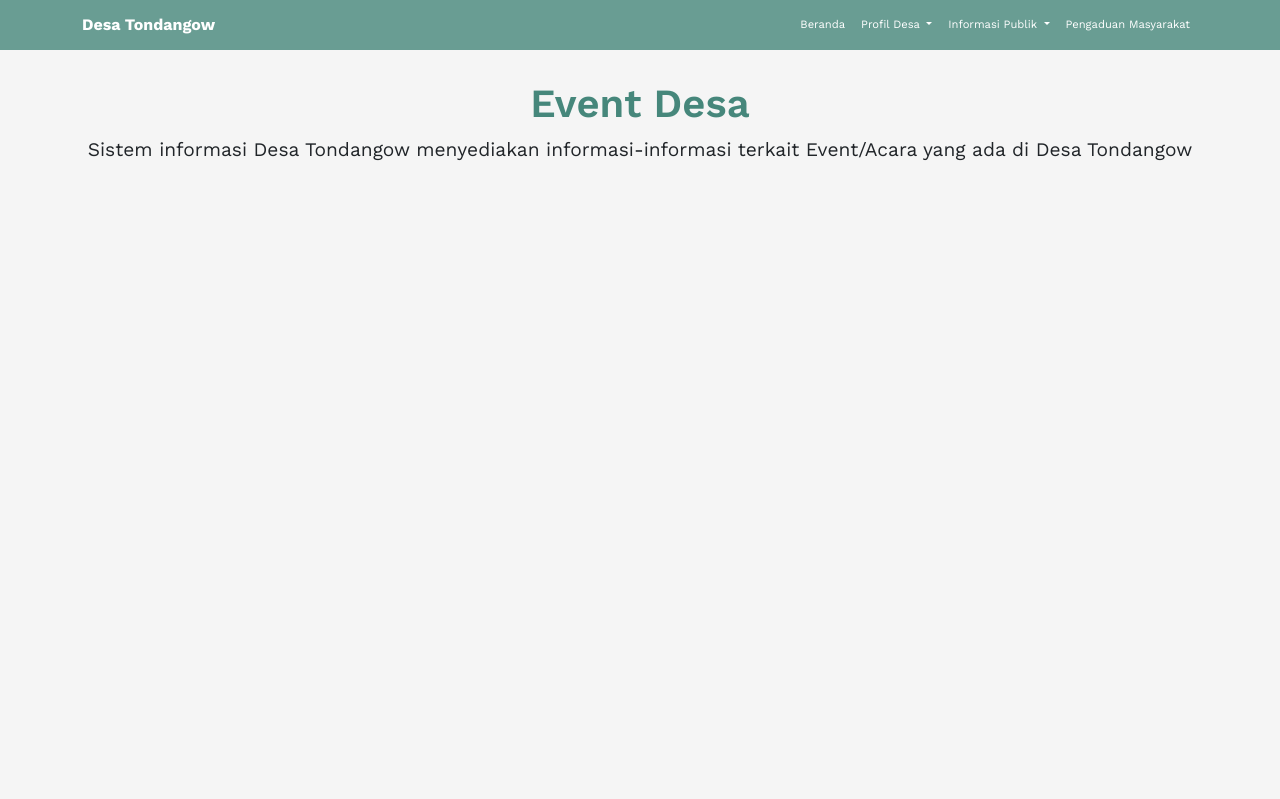
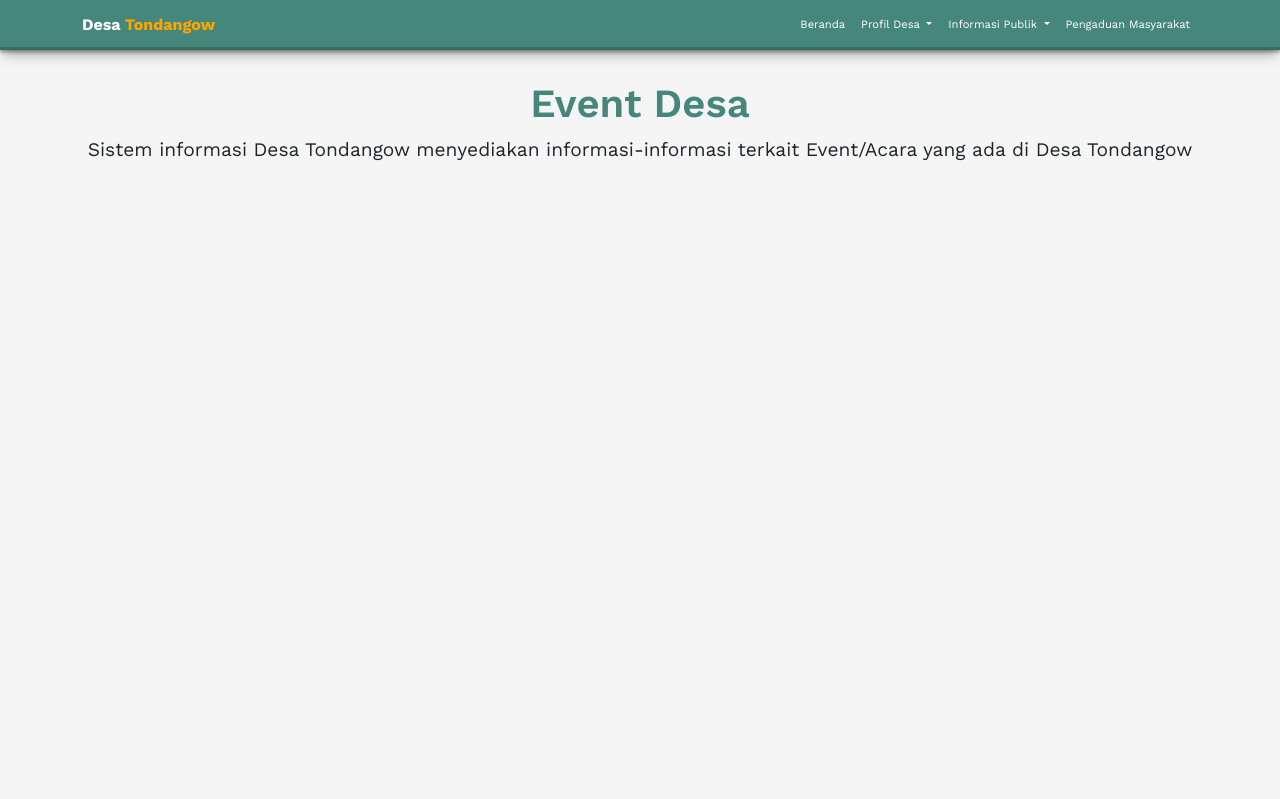
Before and after one commit to steinpongoh/sidesa, a PHP site: page /event.php in a window 1280 px wide. Shown: the top 799 px of the page. Run offline with PHP 8.4, Linux system fonts and the light colour scheme; data that the repository does not hold is empty; some libraries are stand-ins or nearby versions.

Commit message:
memperbaiki styling di navbar

```diff
--- a/css/style.css
+++ b/css/style.css
@@ -5,6 +5,9 @@
   --shadow: 1px 1px 2px black, 0 0 1em black, 0 0 0.2em black;
   --animate-duration: 1.5s;
   --animate-delay: 1.5s;
+}
+::-webkit-scrollbar {
+  display: none;
 }
 
 body {
@@ -51,8 +54,13 @@ body {
 /* Navbar start */
 .mynavbar {
   font-size: 0.7rem;
-  /* font-weight: 600;  */
-  background-color: var(--green-transparant);
+  background-color: var(--green);
+  box-shadow: rgba(0, 0, 0, 0.4) 0px 2px 4px,
+    rgba(0, 0, 0, 0.3) 0px 7px 13px -3px, rgba(0, 0, 0, 0.2) 0px -3px 0px inset;
+}
+
+.mynavbar .offcanvas {
+  background-color: var(--green);
 }
 
 .mynavbar .nav-link {
@@ -88,6 +96,11 @@ body {
   font-weight: bold;
   color: white;
 }
+
+.mynavbar .navbar-brand span,
+.mynavbar .offcanvas-title span {
+  color: #ffa500;
+}
 .mynavbar .dropdown-menu {
   background-color: var(--bg);
   box-shadow: rgba(0, 0, 0, 0.4) 0px 2px 4px,
@@ -103,7 +116,6 @@ body {
   background-color: #ffa500;
   transition: 0.3s ease-in-out;
 }
-
 /* Navbar end */
 
 /* Struktur Pemerintah start */
--- a/templates/header.php
+++ b/templates/header.php
@@ -37,14 +37,14 @@
 <body>
   <nav class="navbar navbar-expand-md bg-body-transparent fixed-top mynavbar">
     <div class="container">
-      <a class="navbar-brand animate__animated animate__lightSpeedInLeft" href="index.php">Desa Tondangow</a>
+      <a class="navbar-brand animate__animated animate__lightSpeedInLeft" href="index.php">Desa <span>Tondangow</span></a>
       <button class="navbar-toggler border-0" type="button" data-bs-toggle="offcanvas" data-bs-target="#offcanvasNavbar" aria-controls="offcanvasNavbar" aria-label="Toggle navigation">
         <span class="navbar-toggler-icon"></span>
       </button>
       <div class="offcanvas offcanvas-end" tabindex="-1" id="offcanvasNavbar" aria-labelledby="offcanvasNavbarLabel">
         <div class="offcanvas-header">
           <h5 class="offcanvas-title" id="offcanvasNavbarLabel">
-            Desa Tondangow
+            Desa <span>Tondangow</span>
           </h5>
           <button type="button" class="btn-close" data-bs-dismiss="offcanvas" aria-label="Close"></button>
         </div>
```
Also changed, not shown: danadesa.php (added, +19 -0 lines).
